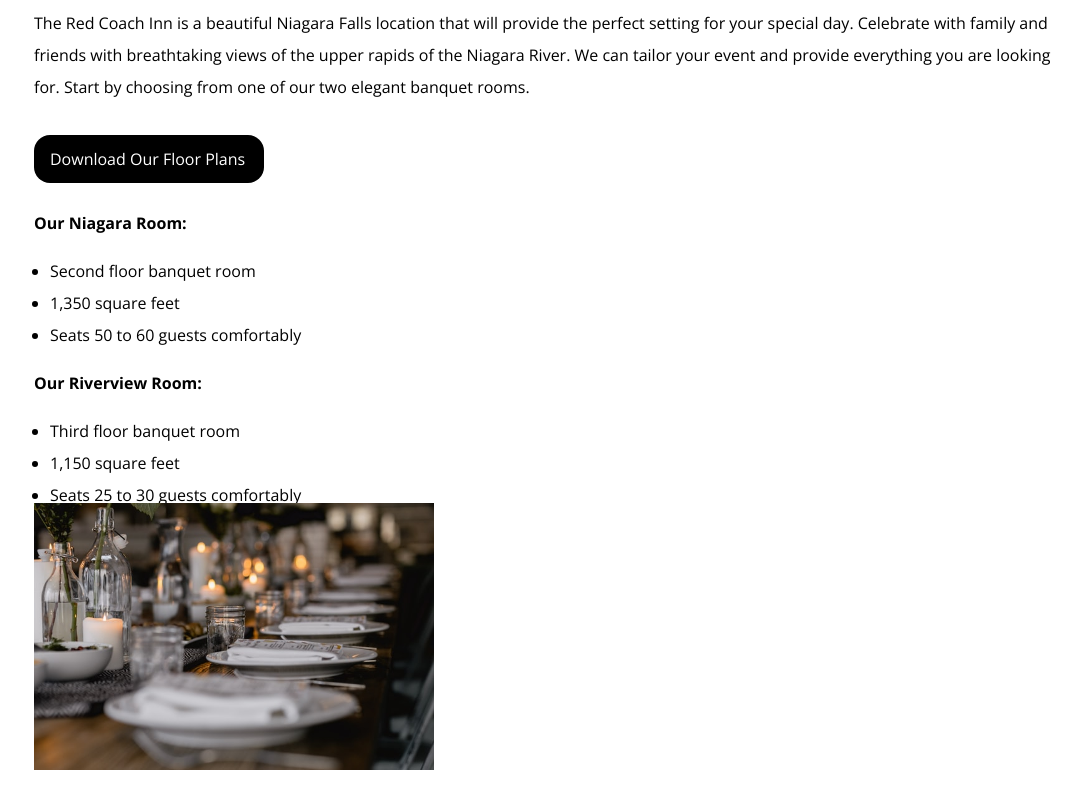
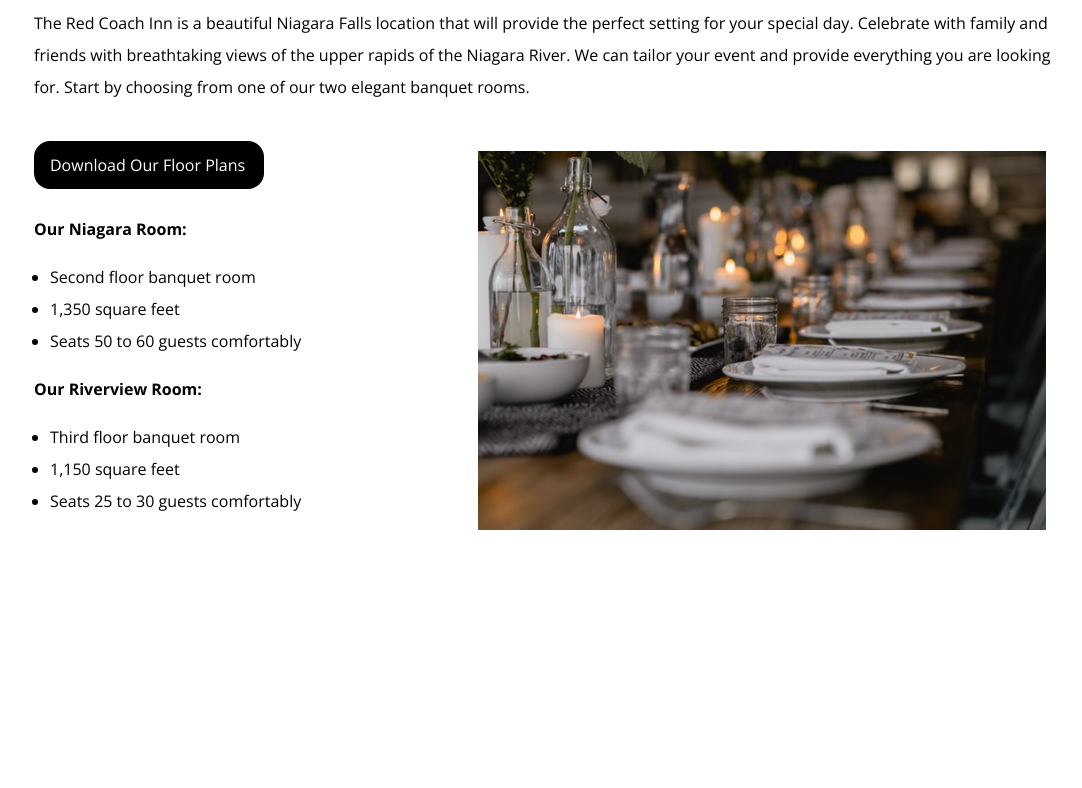
Before and after one commit to webstormcam/Red-coach-banquets, a plain HTML site: page index.html in a window 1280 px wide. Shown: the part 709-1497 px from the top of the page, without its empty margins (92-1174 px from the left). After the commit the page ends 1273 px from the top, so only its background shows below. Drawn offline with nearby package versions, Linux system fonts and the light colour scheme.

Commit message:
Top and middle section done

```diff
--- a/style.css
+++ b/style.css
@@ -55,6 +55,7 @@ h2{
 .two-parts{
     display: flex;
     flex-direction: column;
+    align-items: center;
 }
 
 .download-floor{
@@ -66,9 +67,14 @@ h2{
     text-decoration: none;
 }
 
+a:hover{
+background-color: rgba(0, 0, 0, 0.301);
+}
+
 .button-list{
     display: flex;
     flex-direction: column;
+    margin-bottom: 2rem;
 }
 
 h3{
@@ -89,5 +95,13 @@ li{
 
 .dinner-pic{
     width: 100%;
-    max-width:400px ;
+    max-width:600px ;
+   padding: 1rem;
 }
+
+@media screen and (min-width:768px) {
+    .two-parts{
+        flex-direction: row;
+        justify-content: space-between;
+    }
+}
```
